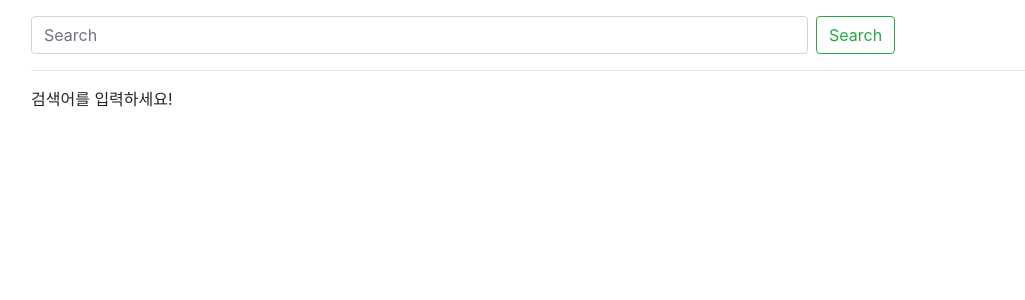
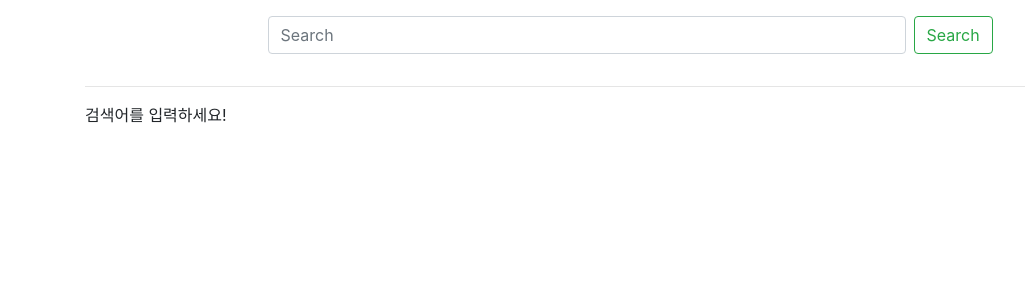
Before and after one commit to xyz-wr/B.B.B, a Django app: page /search/ in a window 1280 px wide. Shown: the part 56-356 px from the top of the page, without its empty margins (0-1025 px from the left). Run offline with Django 3.2, Linux system fonts and the light colour scheme; some libraries are stand-ins or nearby versions.

Commit message:
search CSS 정렬 수정

```diff
--- a/search/templates/searchPage.html
+++ b/search/templates/searchPage.html
@@ -10,30 +10,17 @@
     <meta charset="UTF-8">
     <meta name="viewport" content="width=device-width, initial-scale=1.0">
     <title>B.B.B. Search</title>
-
-    <style>
-        .container {
-            margin-top: 1rem;
-            margin-left: 1rem;
-        }
-
-        #searchbar {
-            width: 70%;
-        }
-    </style>
 </head>
 
 <body>
     {% include 'nav.html' %}
 
-
-    <div class="container">
+    <div class="container" style="margin: auto;">
         <div>
 
-            <form class="form-inline my-2 my-lg-0" action="/search">
+            <form class="form-inline my-2 my-lg-0" action="/search" style="margin-left: 15%; padding: 1rem;">
                 {% csrf_token %}
-                <input id="searchbar" class="form-control mr-sm-2" type="text" placeholder="Search" aria-label="Search"
-                    name="q" value="{{q}}">
+                <input id="searchbar" class="form-control mr-sm-2" type="text" placeholder="Search" aria-label="Search" name="q" value="{{q}}" style="width: 70%;">
                 <button class="btn btn-outline-success my-2 my-sm-0" type="submit" value="검색">Search</button>
             </form>
 
@@ -48,12 +35,10 @@
                                 <h6 class="card-subtitle mb-2 text-muted">{{post.record_title}}</h6>
                                 <h6 class="card-subtitle mb-2 text-muted">{{post.author}}</h6>
                                 <p class="card-text">{{post.summary}}</p>
-
                                 <a href="#" class="card-link">{{post.publisher}}</a>
                                 <span class = "card-text">{{post.read_at}}</span>
                             </div>
                         </div>
-
                     {% endfor %}
 
                 {% elif q %}
```
Lines whose indentation alone changed are shown as unchanged.
